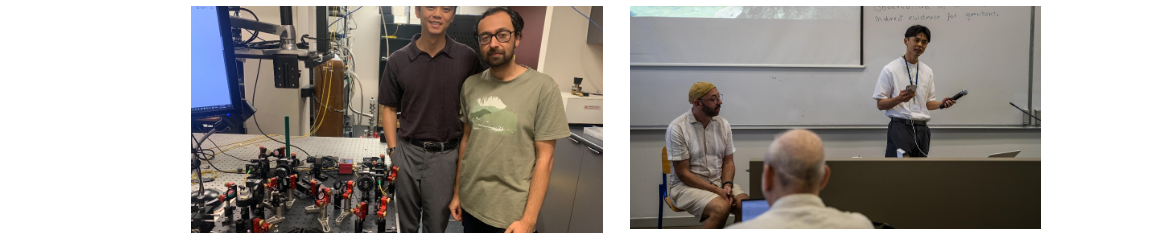
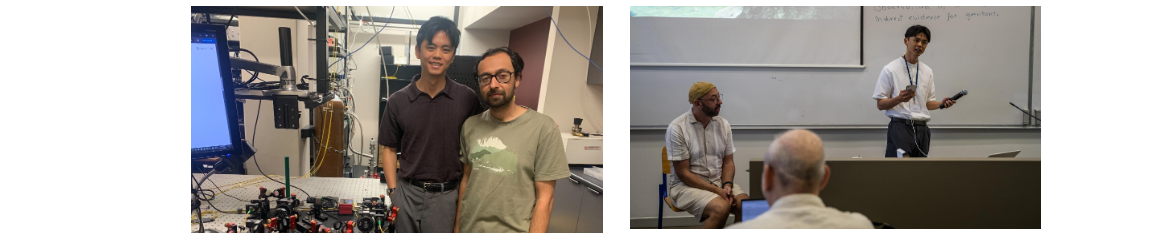
Before and after one commit to joshuafoo/research-website, a plain HTML site: page gallery.html in a window 1280 px wide. Shown: the part 534-786 px from the top of the page, 110-1280 px from the left. Drawn offline with Linux system fonts and the light colour scheme.

Commit message:
Update experiment photo and caption
Co-authored-by: Copilot <223556219+Copilot@users.noreply.github.com>

```diff
--- a/gallery.html
+++ b/gallery.html
@@ -34,7 +34,7 @@
         <div class="gallery-grid">
           <figure><a href="assets/images/gallery01/shanghai-museum.jpg"><img class="gallery-crop" src="assets/images/gallery01/shanghai-museum.jpg" alt="Visiting the Tsung-Dao Lee Museum at Shanghai Jiao Tong University" loading="lazy"></a><figcaption>Visiting the Tsung-Dao Lee Museum at Shanghai Jiao Tong University</figcaption></figure>
           <figure><a href="assets/images/gallery01/rqi-n-2026.png"><img class="gallery-crop" src="assets/images/gallery01/rqi-n-2026.png" alt="With Jiro Soda, Sugumi Kanno, Youka Kaku, and Ali Akil at RQI-N 2026" loading="lazy"></a><figcaption>With Jiro Soda, Sugumi Kanno, Youka Kaku, and Ali Akil at RQI-N 2026</figcaption></figure>
-          <figure><a href="assets/images/gallery01/uq-experiment.jpg"><img class="gallery-crop" src="assets/images/gallery01/uq-experiment.jpg" alt="Seeing Sayantan Das's experiment at the University of Queensland" loading="lazy"></a><figcaption>Seeing the <a href="https://arxiv.org/abs/2608.26778">experiment</a> performed by Sayantan Das at University of Queensland, implementing the <a href="https://www.nature.com/articles/s41467-022-31608-6">weak measurement framework</a></figcaption></figure>
+          <figure><a href="assets/images/gallery01/uq-experiment.jpg"><img class="gallery-crop" style="object-position: center top" src="assets/images/gallery01/uq-experiment.jpg" alt="Seeing Sayantan Das's experiment at the University of Queensland" loading="lazy"></a><figcaption>Seeing the <a href="https://arxiv.org/abs/2608.26778">experiment</a> performed by Sayantan Das at University of Queensland, implementing the <a href="https://www.nature.com/articles/s41467-022-31608-6">weak measurement framework</a> published in our Nature Communications article.</figcaption></figure>
           <figure><a href="assets/images/gallery01/0b631663_original.jpg"><img src="assets/images/gallery01/0b631663.jpg" alt="Moderating the structured debate on gravitons and gravitationally-mediated entanglement between Jon Oppenheim and Marios Christodoulou (Credit: Daniel Oi)" loading="lazy"></a><figcaption>Moderating the structured debate on gravitons and gravitationally-mediated entanglement between Jon Oppenheim and Marios Christodoulou (Credit: Daniel Oi)</figcaption></figure>
           <figure><a href="assets/images/gallery01/04dd524a_original.jpg"><img src="assets/images/gallery01/04dd524a.jpg" alt="Group photo at Gravitational Quantum Physics and Metrology in Ljubljana, Slovenia (Credit: Daniel Oi)" loading="lazy"></a><figcaption>Group photo at Gravitational Quantum Physics and Metrology in Ljubljana, Slovenia (Credit: Daniel Oi)</figcaption></figure>
           <figure><a href="assets/images/gallery01/25b02c40_original.jpg"><img class="gallery-crop" src="assets/images/gallery01/25b02c40.jpg" alt="With Koki Ono in the Takahashi Lab at Kyoto University" loading="lazy"></a><figcaption>With Koki Ono in the Takahashi Lab at Kyoto University</figcaption></figure>
```
